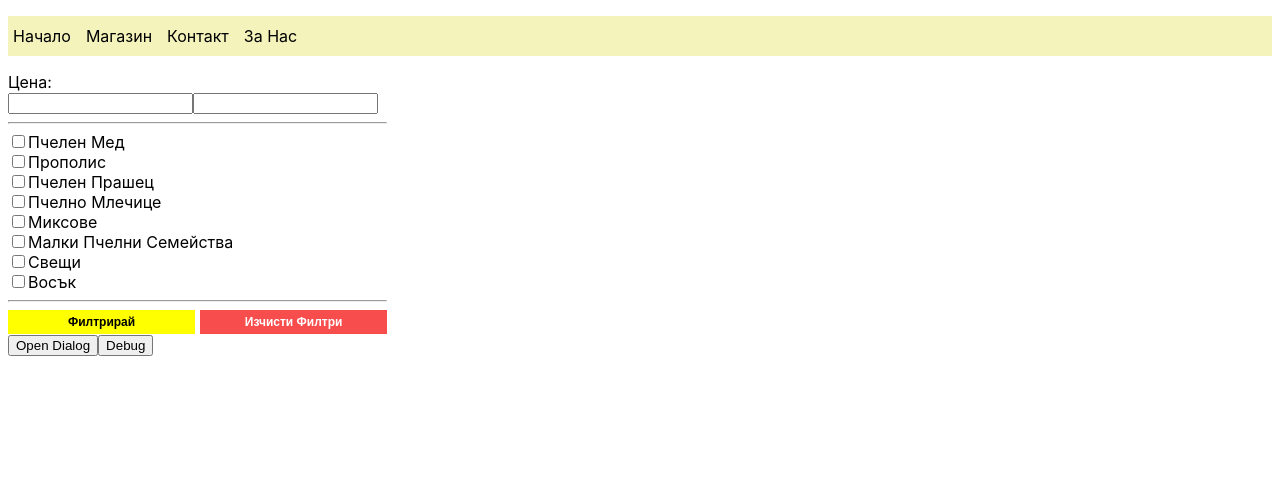
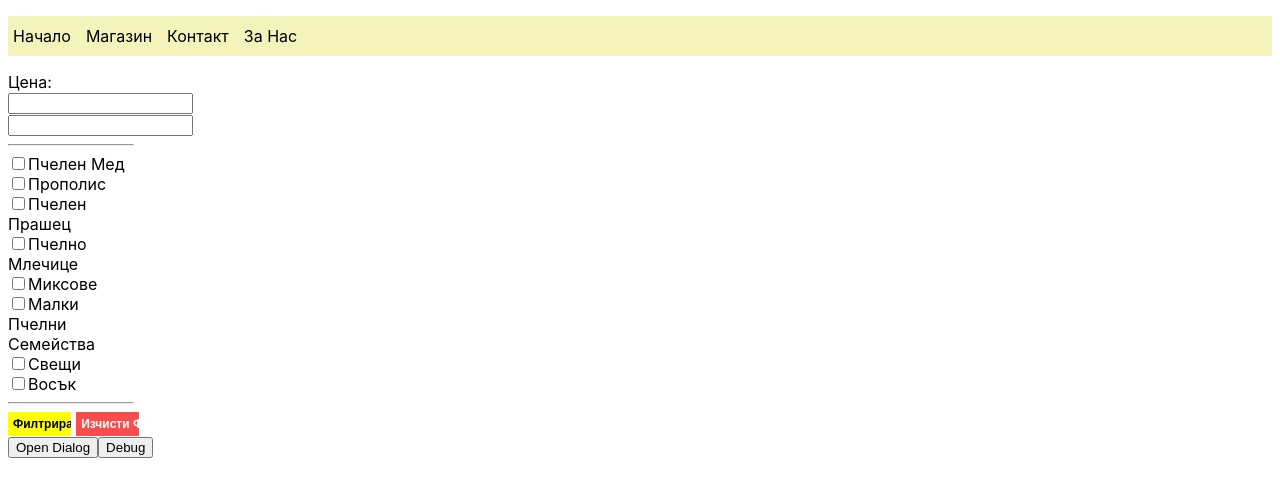
Before and after one commit to Argentfire/BeeShop-Angular, an Angular app: page /shop in a window 1280 px wide. Shown: the top 496 px of the page. Built offline with nearby package versions, Linux system fonts and the light colour scheme.

Commit message:
Updated shop component style

```diff
--- a/src/app/shop/shop.component.scss
+++ b/src/app/shop/shop.component.scss
@@ -3,7 +3,7 @@
   flex-direction: row;
   justify-content: flex-start;
   #shop-navigation {
-      width: 30%;
+      width: 10%;
 
       #shop-navigation-filters {
         gap: 5px;
```
